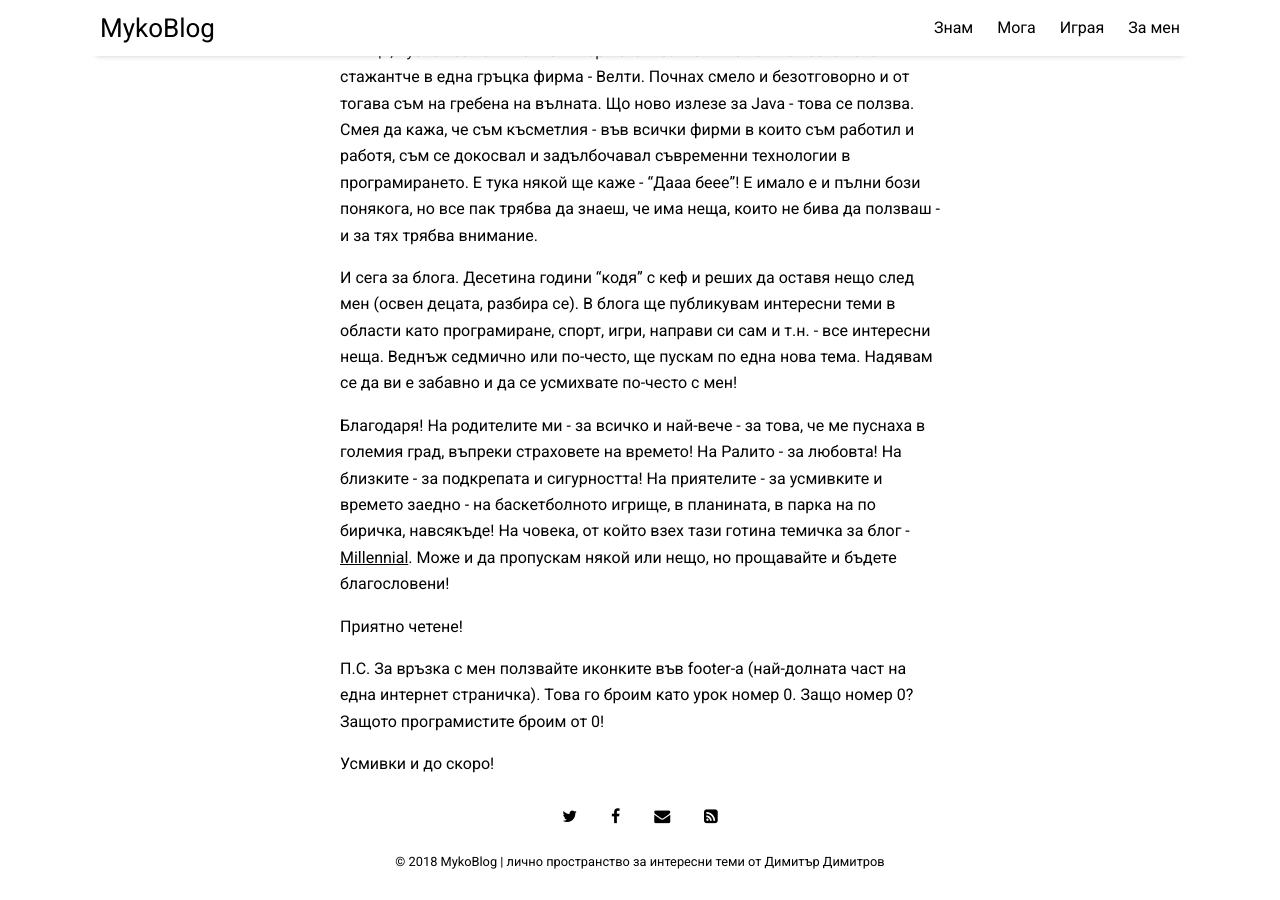
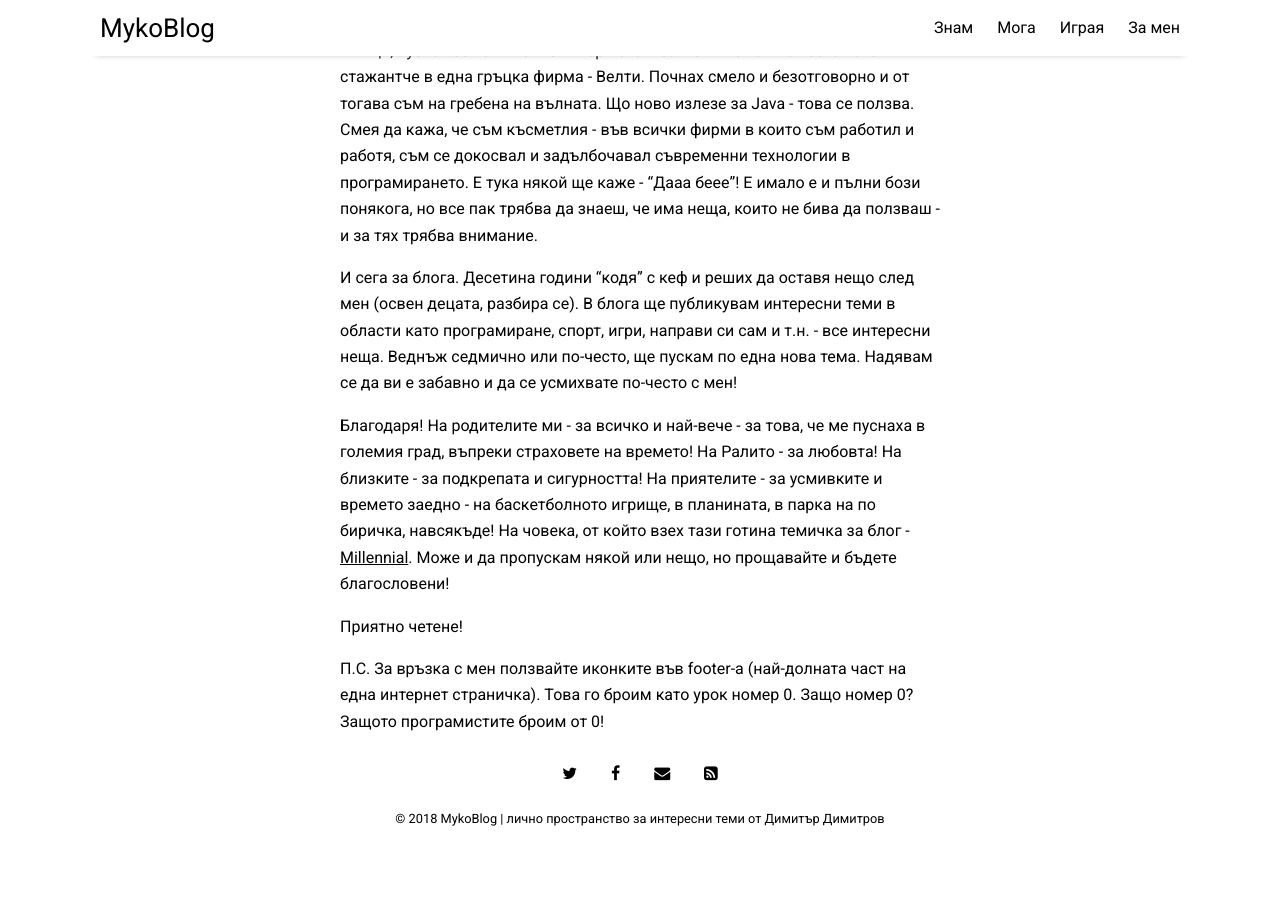
Before and after one commit to dimitroffs/blog, a Jekyll site: the page built from pages/about.md, in a window 1280 px wide and 900 px high, scrolled down 2101 px. Built offline with Jekyll 4.4.1, drawn with Linux system fonts in a browser that asks for light colours; nearby versions of some CDN libraries; after the commit the page ends 2958 px from its top, so only the background shows below that.

Commit message:
refactor about

```diff
--- a/pages/about.md
+++ b/pages/about.md
@@ -19,5 +19,3 @@
 Приятно четене!
 
 П.С. За връзка с мен ползвайте иконките във footer-a (най-долната част на една интернет страничка). Това го броим като урок номер 0. Защо номер 0? Защото програмистите броим от 0!
-
-Усмивки и до скоро!
```
